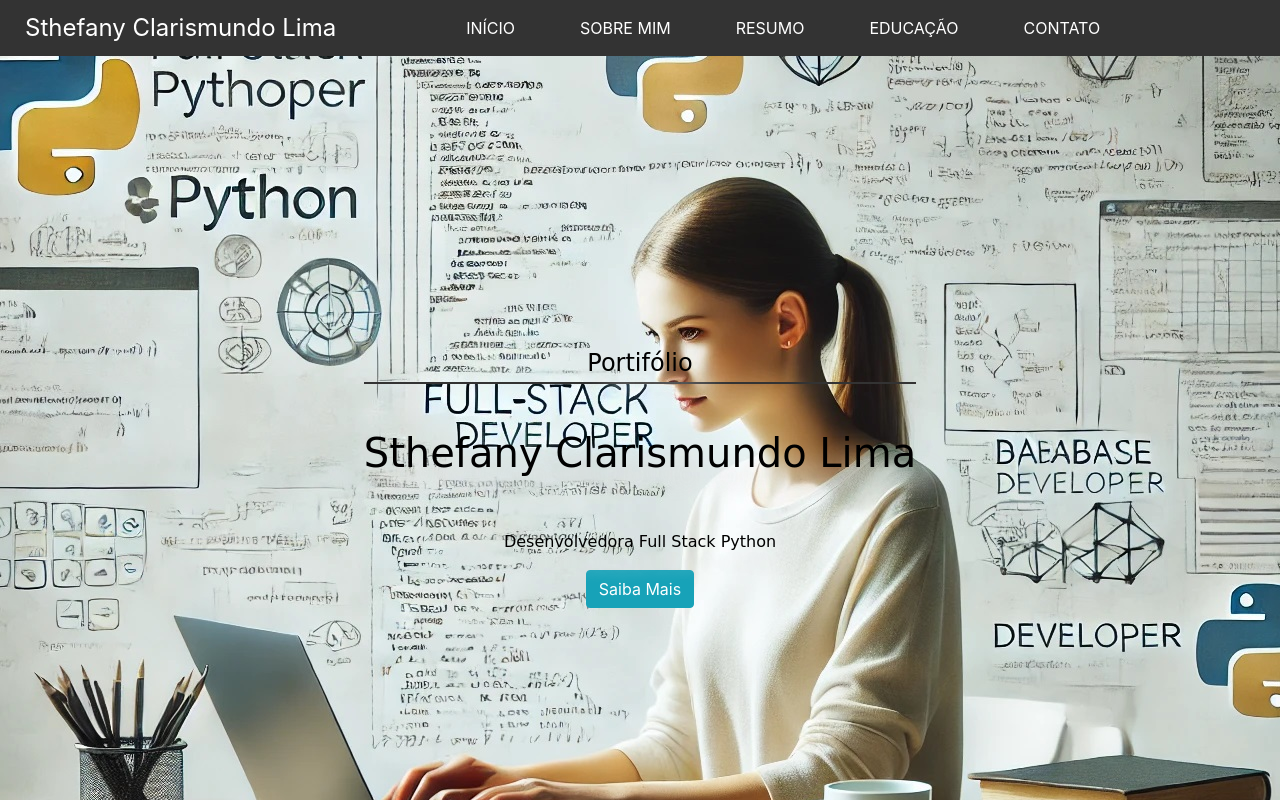
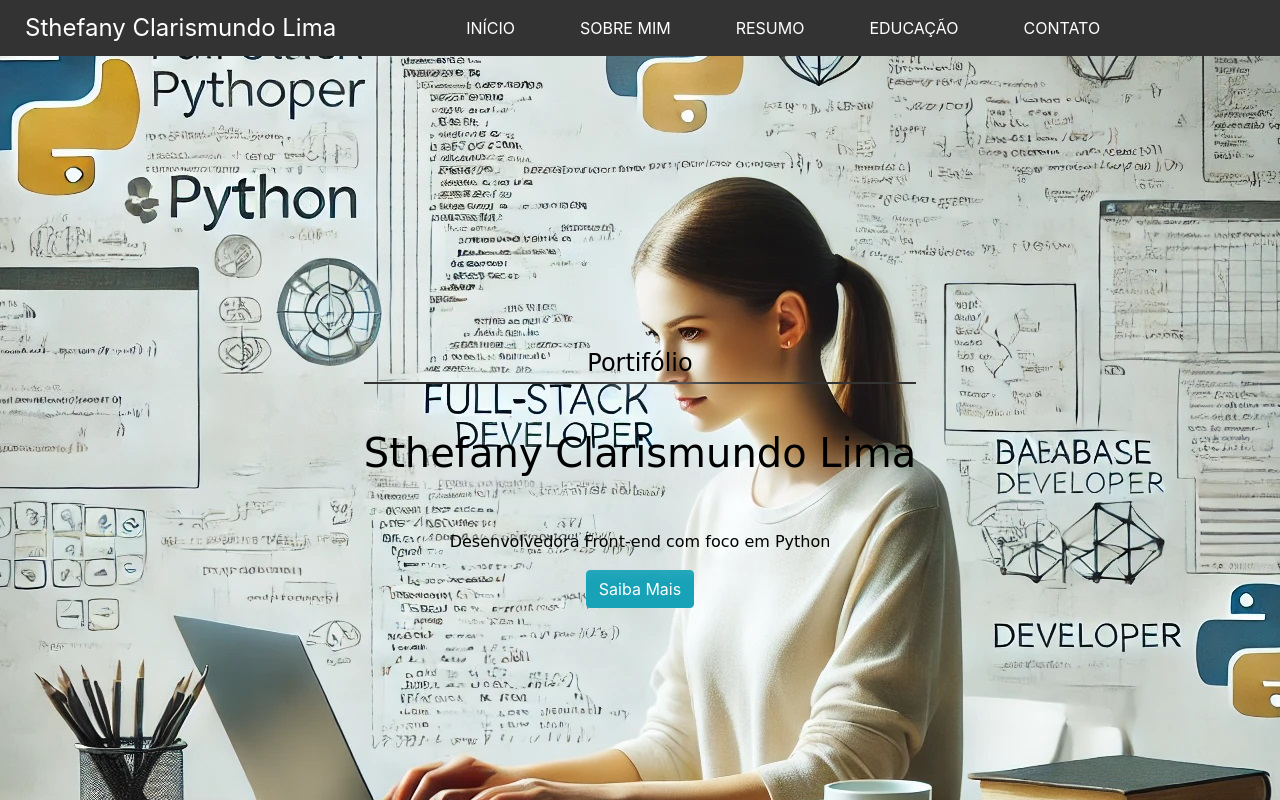
Before and after one commit to stehfany/portifolio, a plain HTML site: page index.html in a window 1280 px wide. Shown: the top 800 px of the page. Drawn offline with nearby package versions, Linux system fonts and the light colour scheme.

Commit message:
Update index.html

```diff
--- a/index.html
+++ b/index.html
@@ -75,7 +75,7 @@
           <h2 class="tituloportifolio pacifico-regular slide-in">Portifólio</h2>
           <h1 class="titulonome pacifico-regular slide-in">Sthefany Clarismundo Lima</h1>
         </div>
-        <p class="titulosecundario pacifico-regular fade-in">Desenvolvedora Full Stack Python</p>
+        <p class="titulosecundario pacifico-regular fade-in">Desenvolvedora Front-end com foco em Python</p>
         <a href="#about" title="Saiba Mais" class="btn btn-info">Saiba Mais</a>
       </section>
       <section id="about" >
```
